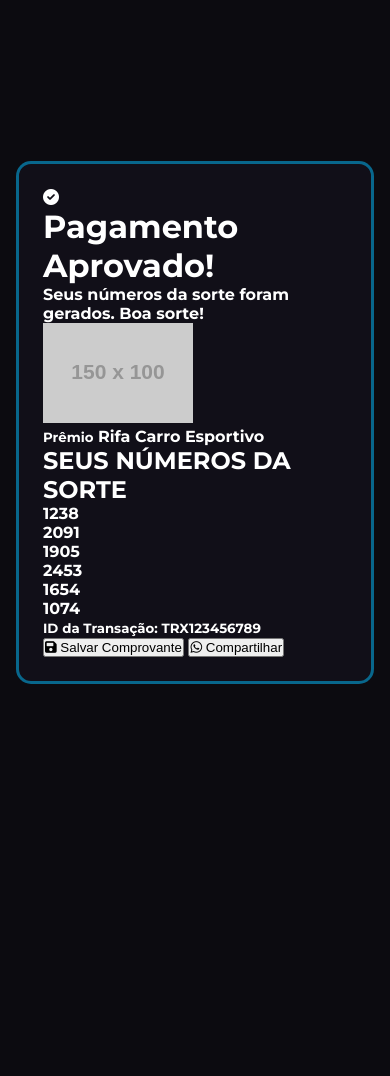
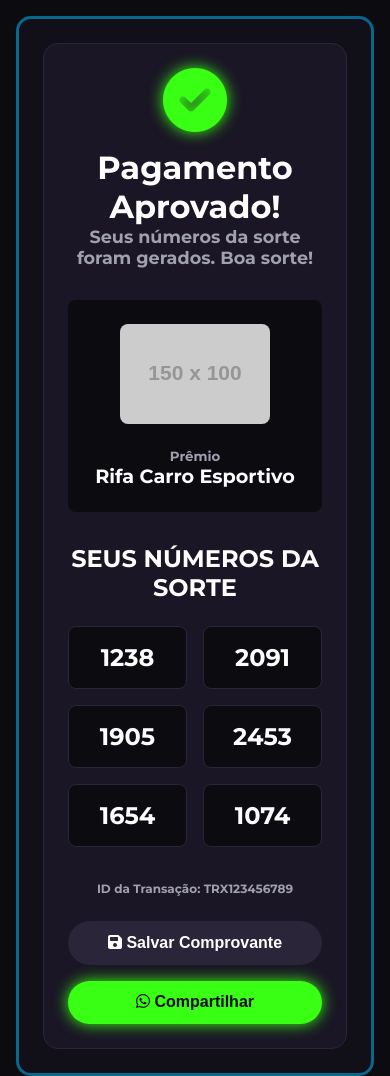
Before and after one commit to p3rtub4d00/rifaonline, a plain HTML site: page confirmacao.html in a window 390 px wide. Before the commit the page ends 844 px from the top, so only its background shows below. Drawn offline with Linux system fonts and the light colour scheme; placeholder pictures from the web are drawn by us.

Commit message:
Update estilo.css

```diff
--- a/estilo.css
+++ b/estilo.css
@@ -390,4 +390,139 @@ body {
         grid-template-columns: 1fr;
     }
 }
+
+    /* --- ESTILOS PÁGINA DE CONFIRMAÇÃO --- */
+
+.confirmation-container {
+    display: flex;
+    justify-content: center;
+    align-items: center;
+    min-height: 80vh;
 }
+
+.confirmation-box {
+    background-color: var(--card-background);
+    border: 1px solid #2a2538;
+    border-radius: var(--border-radius);
+    padding: 2.5rem;
+    width: 100%;
+    max-width: 600px;
+    text-align: center;
+}
+
+.confirmation-header i {
+    font-size: 4rem;
+    color: var(--neon-green);
+    text-shadow: 0 0 15px var(--neon-green);
+}
+
+.confirmation-header h1 {
+    font-size: 2rem;
+    margin-top: 1rem;
+}
+
+.confirmation-header p {
+    color: var(--text-muted);
+    font-size: 1.1rem;
+    margin-bottom: 2rem;
+}
+
+.prize-summary {
+    display: flex;
+    align-items: center;
+    gap: 1.5rem;
+    padding: 1.5rem;
+    background-color: var(--background-color);
+    border-radius: 8px;
+    text-align: left;
+    margin-bottom: 2rem;
+}
+
+.prize-summary img {
+    border-radius: 8px;
+}
+
+.prize-info small {
+    display: block;
+    color: var(--text-muted);
+}
+
+.prize-info strong {
+    font-size: 1.2rem;
+}
+
+.lucky-numbers h2 {
+    text-align: center;
+    margin-bottom: 1.5rem;
+}
+
+.numbers-grid {
+    display: grid;
+    grid-template-columns: repeat(auto-fit, minmax(80px, 1fr));
+    gap: 1rem;
+}
+
+.number-box {
+    background-color: var(--background-color);
+    border: 1px solid #2a2538;
+    border-radius: 8px;
+    padding: 1rem;
+    font-size: 1.5rem;
+    font-weight: 700;
+}
+
+.transaction-id {
+    margin-top: 2rem;
+    color: var(--text-muted);
+    font-size: 0.9rem;
+}
+
+.confirmation-actions {
+    display: flex;
+    justify-content: center;
+    gap: 1rem;
+    margin-top: 1.5rem;
+}
+
+.confirmation-actions .btn-primary,
+.confirmation-actions .btn-secondary {
+    padding: 0.8rem 1.5rem;
+    border-radius: 25px;
+    font-size: 1rem;
+    font-weight: 700;
+    cursor: pointer;
+    border: none;
+    transition: all 0.3s ease;
+}
+
+.confirmation-actions .btn-primary {
+    background-color: var(--neon-green);
+    color: var(--background-color);
+    box-shadow: 0 0 15px var(--neon-green);
+}
+.confirmation-actions .btn-primary:hover {
+    transform: scale(1.05);
+}
+
+.confirmation-actions .btn-secondary {
+    background-color: #2a2538;
+    color: var(--text-color);
+}
+.confirmation-actions .btn-secondary:hover {
+    background-color: #3a3548;
+}
+
+/* --- RESPONSIVO PÁGINA DE CONFIRMAÇÃO --- */
+@media (max-width: 768px) {
+    .confirmation-box {
+        padding: 1.5rem;
+    }
+    .prize-summary {
+        flex-direction: column;
+        text-align: center;
+    }
+    .confirmation-actions {
+        flex-direction: column;
+    }
+}
+}
```
